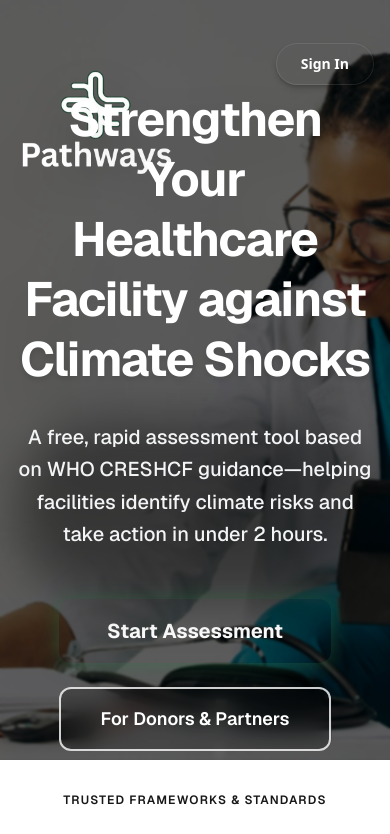
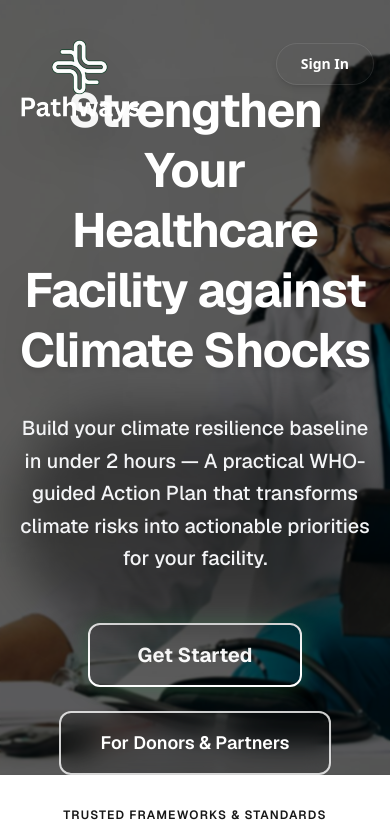
Before and after one commit to robinkiplangat/pathwayshealth, a Next.js app: page / in a window 390 px wide. Shown: the top 834 px of the page. Built offline with nearby package versions, Linux system fonts and the light colour scheme; no server answers.

Commit message:
feat: Reposition homepage logo, update hero section content and button text, and refine component styling.

```diff
--- a/app/page.tsx
+++ b/app/page.tsx
@@ -35,13 +35,16 @@ export default async function Home() {
           <div className="absolute inset-0 bg-black/60 backdrop-blur-[1px]"></div>
         </div>
 
+        {/* Logo - Positioned to match Navbar */}
+        <div className="absolute top-0 left-0 right-0 z-20 p-4 pointer-events-none">
+          <div className="max-w-7xl mx-auto">
+            <Image src="/Pathways_clear_Logo.png" alt="Pathways Health Logo" width={280} height={280} className="h-auto w-auto max-h-32 drop-shadow-2xl" />
+          </div>
+        </div>
+
         <div className="container mx-auto px-4 text-center relative z-10 pt-20">
           {/* Content directly on background */}
           <div className="max-w-5xl mx-auto animate-in fade-in zoom-in duration-1000 relative">
-            {/* Logo - Top Left - Aligned with container */}
-            <div className="absolute top-0 left-0 -translate-y-12 md:-translate-x-12 md:-translate-y-16">
-              <Image src="/Pathways_clear_Logo.png" alt="Pathways Health Logo" width={280} height={280} className="h-auto w-auto max-h-40 drop-shadow-2xl" />
-            </div>
 
             <h1 className="text-5xl md:text-7xl font-bold text-white mb-8 leading-tight tracking-tight drop-shadow-2xl">
               Strengthen Your <br />
@@ -52,14 +55,14 @@ export default async function Home() {
             <div className="relative inline-block">
               <div className="absolute inset-0 bg-black/40 blur-xl rounded-full"></div>
               <p className="text-xl md:text-2xl text-gray-100 mb-12 max-w-3xl mx-auto leading-relaxed drop-shadow-xl font-medium relative z-10">
-                A free, rapid assessment tool based on WHO CRESHCF guidance—helping facilities identify climate risks and take action in under 2 hours.
+                Build your climate resilience baseline in under 2 hours — A practical WHO-guided Action Plan that transforms climate risks into actionable priorities for your facility.
               </p>
             </div>
 
             <div className="flex flex-col sm:flex-row gap-6 justify-center items-center">
-              <Button asChild size="lg" className="text-xl h-16 px-12 bg-resilience-green hover:bg-resilience-green/90 text-white border-0 shadow-[0_0_20px_rgba(45,122,74,0.5)] transition-all hover:-translate-y-1 hover:shadow-[0_0_30px_rgba(45,122,74,0.7)] rounded-xl font-bold">
+              <Button asChild size="lg" className="text-xl h-16 px-12 bg-resilience-green hover:bg-resilience-green/90 text-white border-2 border-white shadow-[0_0_20px_rgba(45,122,74,0.5)] transition-all hover:-translate-y-1 hover:shadow-[0_0_30px_rgba(45,122,74,0.7)] rounded-xl font-bold">
                 <Link href="/assessment">
-                  Start Assessment
+                  Get Started
                 </Link>
               </Button>
               <Button asChild variant="outline" size="lg" className="text-lg h-16 px-10 border-2 border-white/80 bg-black/20 text-white hover:bg-white hover:text-black hover:border-white backdrop-blur-md transition-all hover:-translate-y-1 rounded-xl font-semibold">
--- a/components/Header.tsx
+++ b/components/Header.tsx
@@ -61,8 +61,8 @@ export function Header() {
                             <button className={cn(
                                 "px-6 py-2.5 rounded-full shadow-md transition-all duration-300 text-sm font-semibold hover:-translate-y-0.5",
                                 scrolled || !isHomePage
-                                    ? "bg-resilience-green hover:bg-resilience-green/90 text-white shadow-resilience-green/20"
-                                    : "bg-resilience-green hover:bg-resilience-green/90 text-white shadow-black/20 border border-white/10"
+                                    ? "bg-resilience-green hover:bg-resilience-green/90 text-white shadow-md"
+                                    : "bg-resilience-green hover:bg-resilience-green/90 text-white shadow-md border border-white/10"
                             )}>
                                 Sign In
                             </button>
```
Also changed, not shown: components/landing/UrgentGap.tsx (+2 -1 lines).
